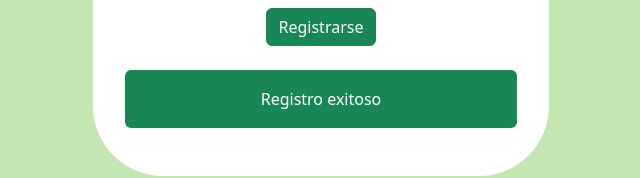
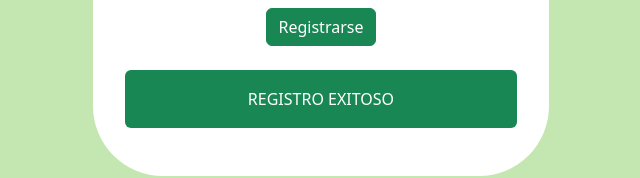
Before and after one commit to JotaJerez/Desafio-2-React, a React (Vite) app: page / in a window 1280 px wide. Both pictures are taken after typing "Sample", "name@example.com", "Sample123", "Sample123" into the empty fields and a click on the button "Registrarse". Shown: the part 538-716 px from the top of the page, without its empty margins (319-959 px from the left). Built offline with nearby package versions, Linux system fonts and the light colour scheme.

Commit message:
Add text-uppercase to the Alert Component

```diff
--- a/src/components/Alert.jsx
+++ b/src/components/Alert.jsx
@@ -2,7 +2,7 @@ import React from 'react';
 
 const Alert = ({msg, color}) => {
   return (
-    <div className={`alert ${color} text-white`}>
+    <div className={`alert ${color} text-white text-uppercase`}>
       {msg}
     </div>
   );
```
